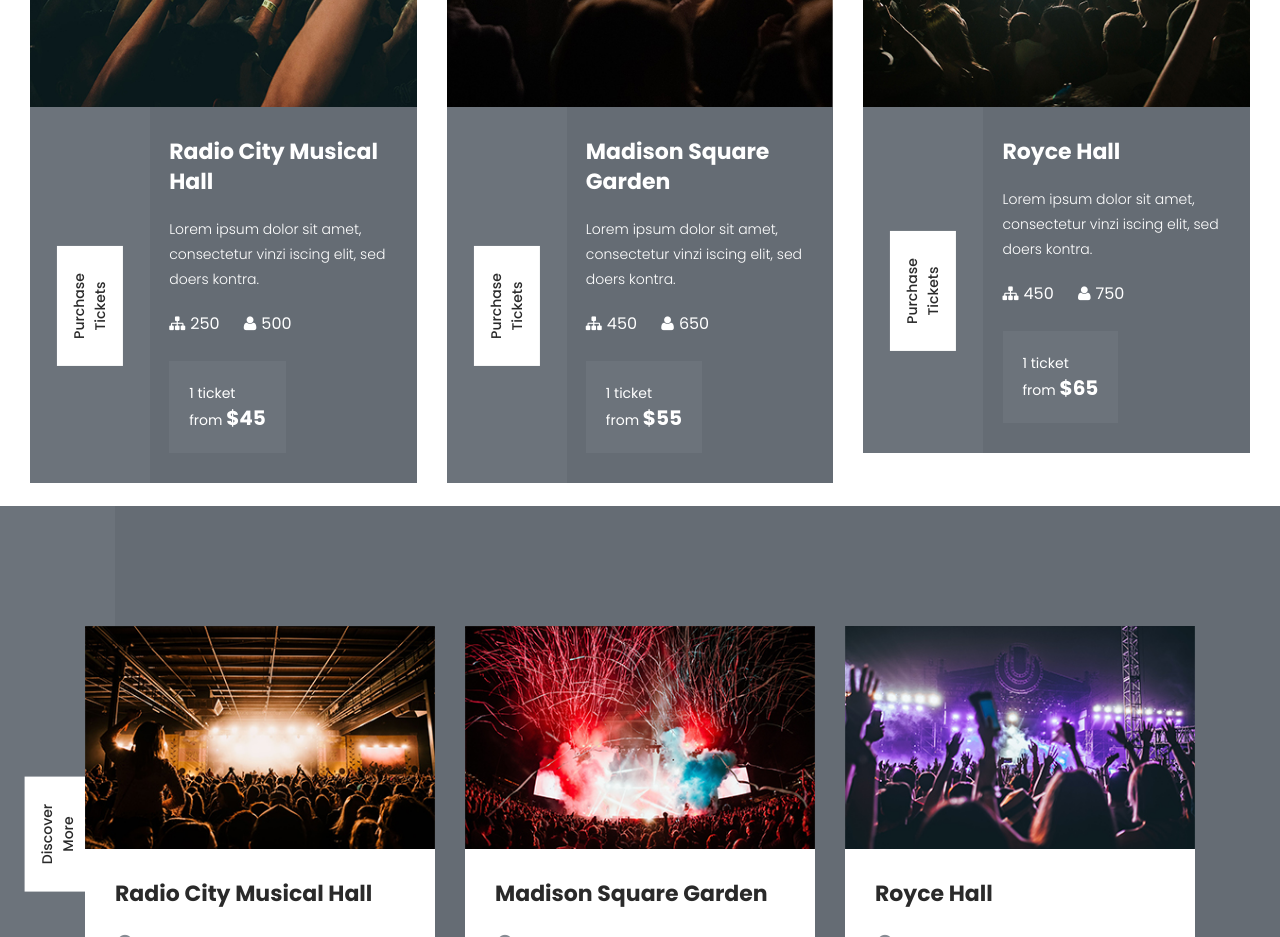
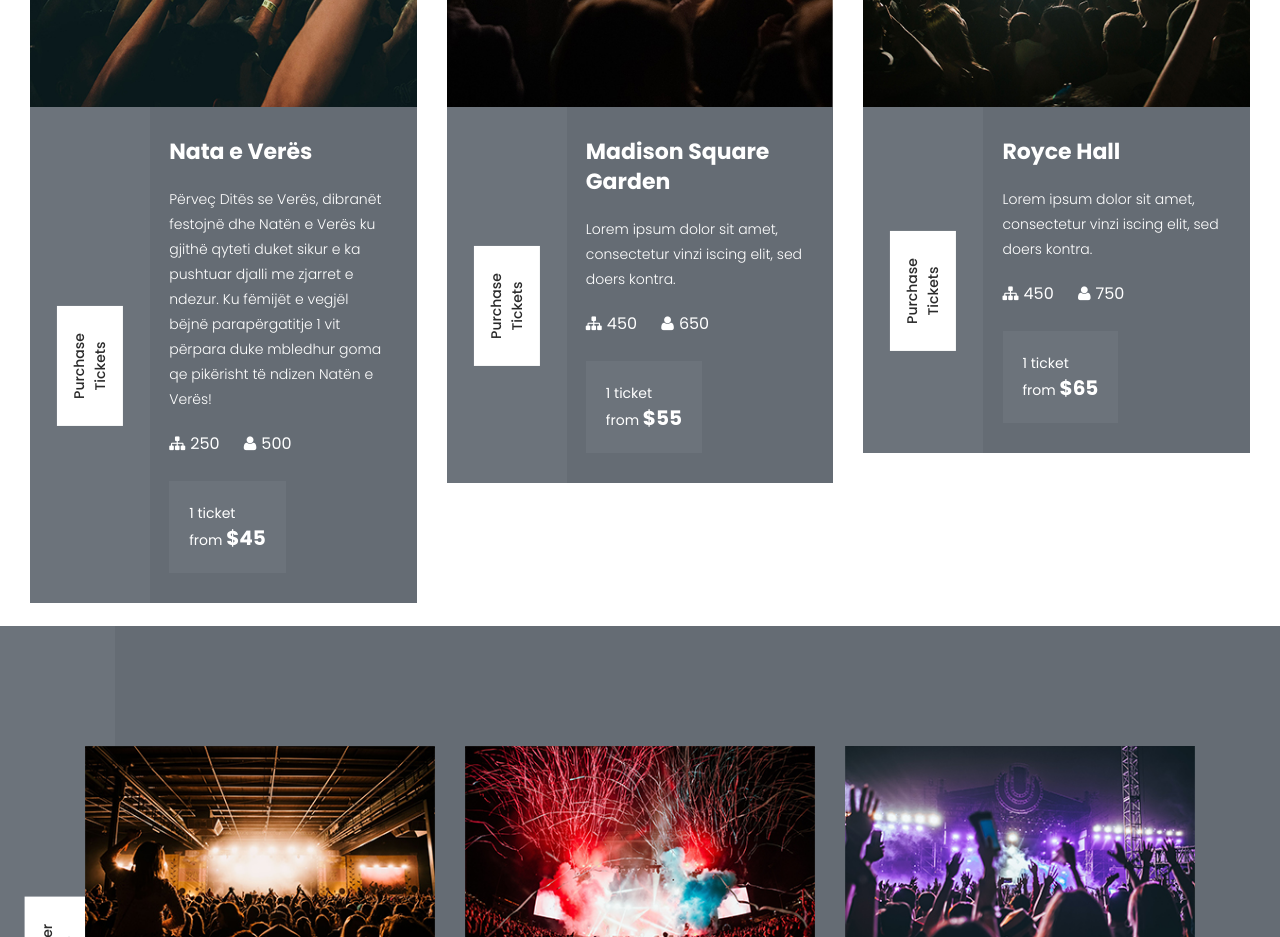
Before and after one commit to eLion0071/eLion0071, a plain HTML site: page index.html in a window 1280 px wide. Shown: the part 2320-3257 px from the top of the page. Drawn offline with Linux system fonts and the light colour scheme.

Commit message:
Update index.html

```diff
--- a/index.html
+++ b/index.html
@@ -226,8 +226,9 @@ https://www.tooplate.com/view/2125-artxibition
                                 </div>
                             </div>
                             <div class="right-content">
-                                <h4>Radio City Musical Hall</h4>
-                                <p>Lorem ipsum dolor sit amet, consectetur vinzi iscing elit, sed doers kontra.</p>
+                                <h4>Nata e Verës </h4>
+                                <p>Përveç Ditës se Verës, dibranët festojnë dhe Natën e Verës ku gjithë qyteti duket sikur e ka pushtuar djalli me zjarret e ndezur.
+                                  Ku fëmijët e vegjël bëjnë parapërgatitje 1 vit përpara duke mbledhur goma qe pikërisht të ndizen Natën e Verës!</p>
                                 <ul>
                                     <li><i class="fa fa-sitemap"></i>250</li>
                                     <li><i class="fa fa-user"></i>500</li>
```
